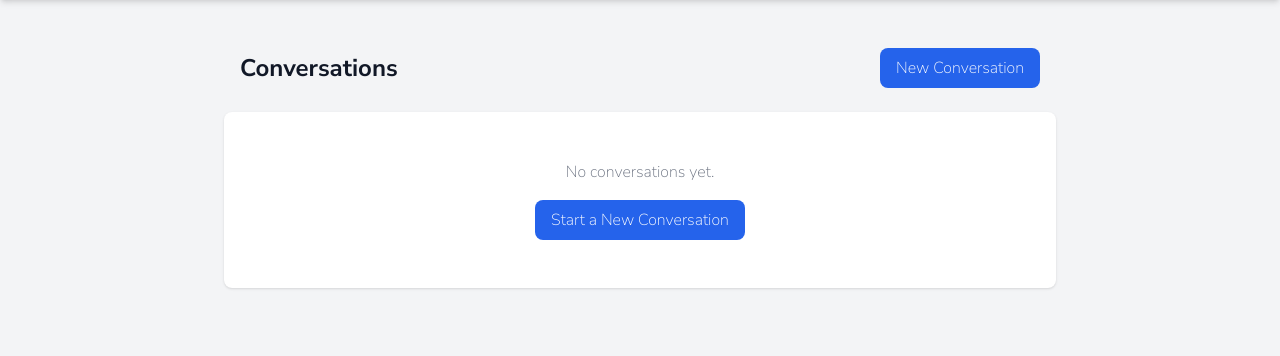
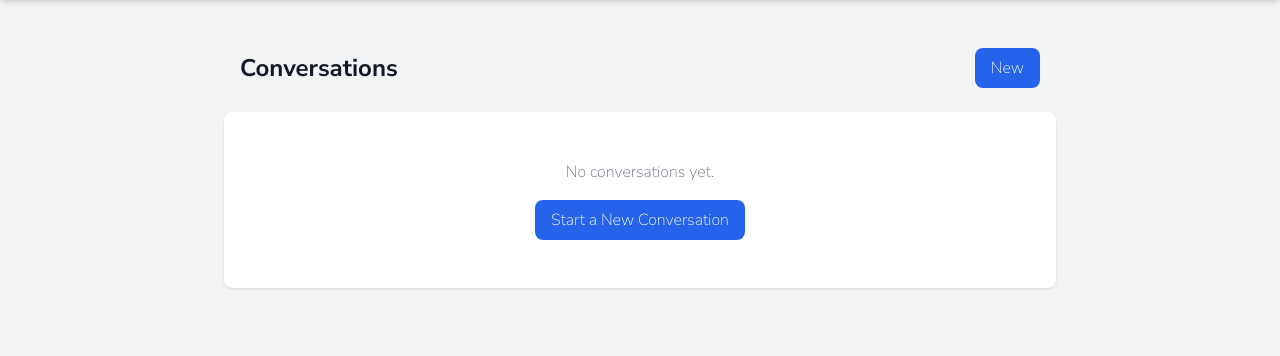
Before and after one commit to GuyMitchy/UC-Expert-Patient, a Django app: page /chat/ in a window 1280 px wide. Shown: the part 64-420 px from the top of the page. Run offline with Django 5.2, Linux system fonts and the light colour scheme; a user stored in the database is signed in; data that the repository does not hold is empty; some libraries are stand-ins or nearby versions.

Commit message:
Update text in new conversation button

```diff
--- a/chat/templates/chat/list.html
+++ b/chat/templates/chat/list.html
@@ -6,7 +6,7 @@
     <div class="flex justify-between items-center mb-6">
         <h1 class="text-2xl font-bold text-gray-900 pl-4">Conversations</h1>
         <a href="{% url 'chat:new' %}" class="bg-blue-600 text-white px-4 mr-4 py-2 rounded-lg hover:bg-blue-700">
-            New Conversation
+            New
         </a>
     </div>
 
```
